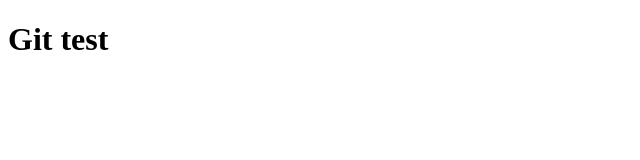
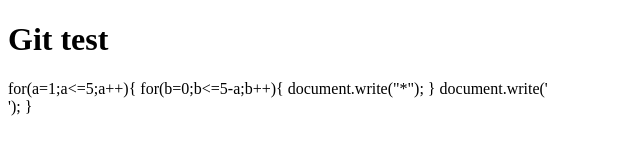
Before and after one commit to seoming430/-, a plain HTML site: page index.html in a window 1280 px wide. Shown: the whole page, without its empty margins (0-640 px from the left). Drawn offline with Linux system fonts and the light colour scheme.

Commit message:
Update index.html

```diff
--- a/index.html
+++ b/index.html
@@ -8,5 +8,12 @@
 </head>
 <body>
     <h1> Git test </h1>
+
+    for(a=1;a<=5;a++){
+    for(b=0;b<=5-a;b++){
+        document.write("*");
+    }
+    document.write('<br>');
+}
 </body>
 </html>
```
